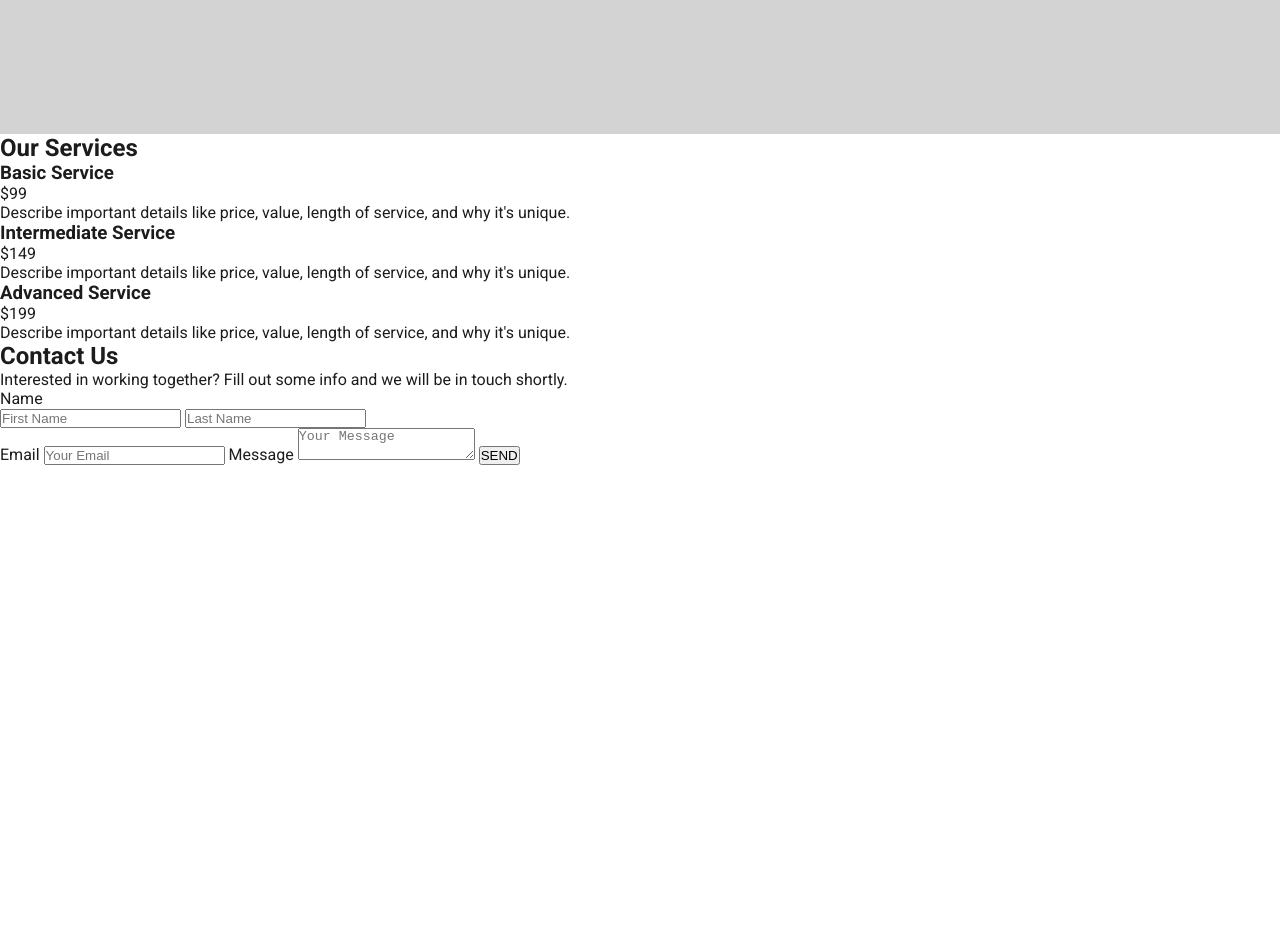
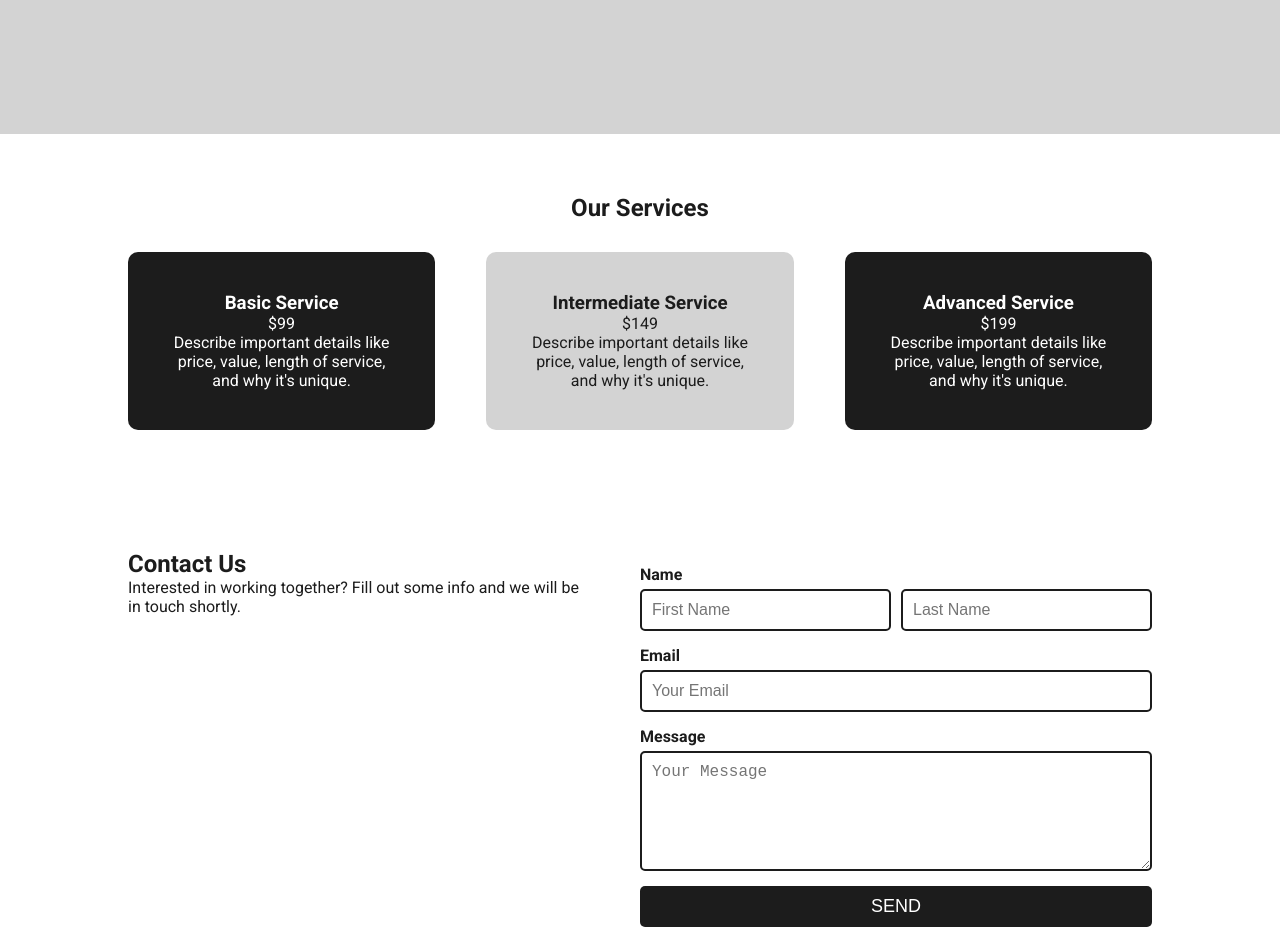
Before and after one commit to itonui/ismaeltonui.github.io, a plain HTML site: page index.html in a window 1280 px wide. Shown: the part 600-1530 px from the top of the page. Before the commit the page ends 1065 px from the top, so only its background shows below. Drawn offline with Linux system fonts and the light colour scheme; files that its build step writes are made by us from their sources.

Commit message:
Update style.css

```diff
--- a/style.css
+++ b/style.css
@@ -9,14 +9,14 @@
   --font-primary: 'Roboto', sans-serif;
 }
 
-/* Reset default margins */
+/* Reset */
 * {
   margin: 0;
   padding: 0;
   box-sizing: border-box;
 }
 
-/* Body Styling */
+/* Body */
 body {
   font-family: var(--font-primary);
   background-color: var(--accent-color);
@@ -57,11 +57,11 @@ body {
   color: var(--secondary-color);
 }
 
-/* Hero Section with Solid Background */
+/* Hero Section */
 .hero {
   width: 100%;
   height: 85vh;
-  background-color: var(--secondary-color); /* Light Gray Background */
+  background-color: var(--secondary-color); /* Light Gray */
   display: flex;
   align-items: center;
   justify-content: center;
@@ -71,6 +71,96 @@ body {
 .hero-content h1 {
   font-size: 36px;
   font-weight: 700;
+  color: var(--primary-color);
+}
+
+/* Services Section */
+.services {
+  padding: 60px 10%;
+  text-align: center;
+}
+
+.service-container {
+  display: flex;
+  justify-content: space-between;
+  margin-top: 30px;
+}
+
+.service-box {
+  width: 30%;
+  padding: 40px;
+  text-align: center;
+  border-radius: 10px;
+}
+
+.service-dark {
+  background-color: var(--primary-color);
+  color: var(--accent-color);
+}
+
+.service-light {
+  background-color: var(--secondary-color);
+  color: var(--primary-color);
+}
+
+/* Contact Section */
+.contact {
+  padding: 60px 10%;
+}
+
+.contact-container {
+  display: flex;
+  justify-content: space-between;
+  align-items: flex-start;
+}
+
+.contact-info {
+  width: 45%;
+}
+
+.contact-form {
+  width: 50%;
+  display: flex;
+  flex-direction: column;
+}
+
+.contact-form label {
+  font-weight: bold;
+  margin-top: 15px;
+}
+
+.name-inputs {
+  display: flex;
+  gap: 10px;
+}
+
+.contact-form input,
+.contact-form textarea {
+  width: 100%;
+  padding: 10px;
+  margin-top: 5px;
+  border: 2px solid var(--primary-color);
+  border-radius: 5px;
+  font-size: 16px;
+}
+
+.contact-form textarea {
+  height: 120px;
+}
+
+.contact-form button {
+  background-color: var(--primary-color);
+  color: var(--accent-color);
+  border: none;
+  padding: 10px;
+  margin-top: 15px;
+  font-size: 18px;
+  cursor: pointer;
+  border-radius: 5px;
+}
+
+.contact-form button:hover {
+  background-color: var(--secondary-color);
   color: var(--primary-color);
 }
 
@@ -84,4 +174,24 @@ body {
   .hero-content h1 {
     font-size: 28px;
   }
+
+  .service-container {
+    flex-direction: column;
+    align-items: center;
+  }
+
+  .service-box {
+    width: 90%;
+    margin-bottom: 20px;
+  }
+
+  .contact-container {
+    flex-direction: column;
+    align-items: center;
+    text-align: center;
+  }
+
+  .contact-info, .contact-form {
+    width: 100%;
+  }
 }
```
